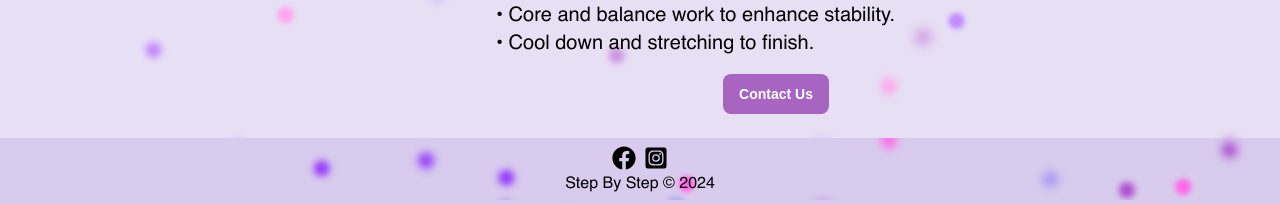
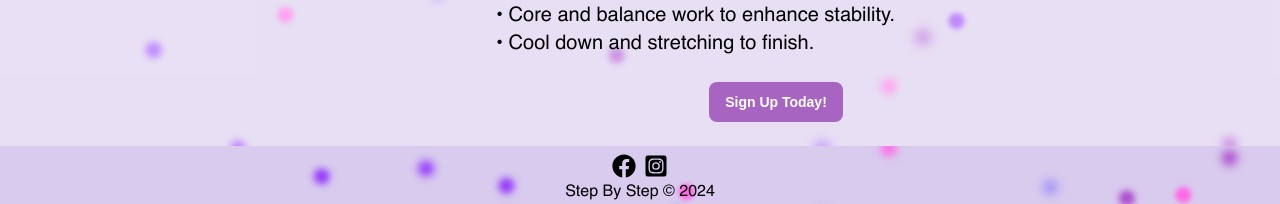
Before and after one commit to ralphdaryn/stepbystepstars, a React (Create React App) app in the folder client/: page /groupfitness in a window 1280 px wide. Shown: the part 546-750 px from the top of the page. Built offline with nearby package versions, Linux system fonts and the light colour scheme.

Commit message:
update groupfitness and private training links

```diff
--- a/client/src/components/GroupFitness/GroupFitness.js
+++ b/client/src/components/GroupFitness/GroupFitness.js
@@ -1,9 +1,12 @@
 import "./GroupFitness.scss";
 import groupfitness from "../../assets/images/groupfitness.mp4";
 import BackButton from "../BackButton/BackButton";
-import ContactButton from "../ContactButton/ContactButton";
 
 const GroupFitness = () => {
+  const handleButtonClick = () => {
+    window.open("https://www.wellnessliving.com/rs/catalog-list.html?a_shop_category%5B%5D=1102664&is_filter=1&k_business=651877");
+  };
+
   return (
     <div className="groupfitness">
       <div className="groupfitness__header">
@@ -37,8 +40,11 @@ const GroupFitness = () => {
               <li>• Cool down and stretching to finish.</li>
             </ul>
           </p>
-          <div className="groupfitness__button">
-            <ContactButton />
+          <div className="groupfitness__container">
+            <button
+              className="groupfitness__button"
+              onClick={handleButtonClick}
+            >Sign Up Today!</button>
           </div>
         </div>
       </div>
--- a/client/src/components/GroupFitness/GroupFitness.scss
+++ b/client/src/components/GroupFitness/GroupFitness.scss
@@ -64,6 +64,25 @@
     display: flex;
     justify-content: center;
     align-items: center;
+    background-color: #a864c1;
+    border-radius: 8px;
+    border: none;
+    color: #ffffff;
+    cursor: pointer;
+    font-size: 14px;
+    font-weight: 700;
+    height: 40px;
+    line-height: 20px;
+    padding: 10px 16px;
+    text-align: center;
+    text-decoration: none;
+    transition: background-color 100ms;
+    user-select: none;
+    touch-action: manipulation;
     margin: 1rem;
+
+    &:hover {
+      background-color: #86509a;
+    }
   }
 }
--- a/client/src/components/PrivateTraining/PrivateTraining.js
+++ b/client/src/components/PrivateTraining/PrivateTraining.js
@@ -66,7 +66,7 @@ const PrivateTraining = () => {
               className="private-training__button"
               onClick={handleButtonClick}
             >
-              Book Here
+              Sign Up Today!
             </button>
           </div>
         </div>
```
